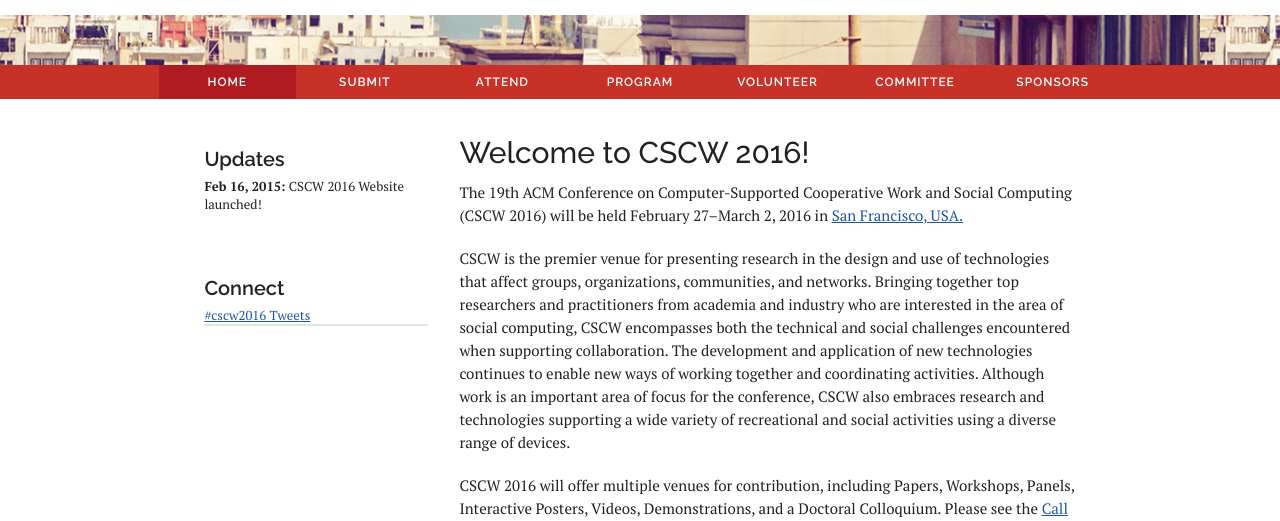
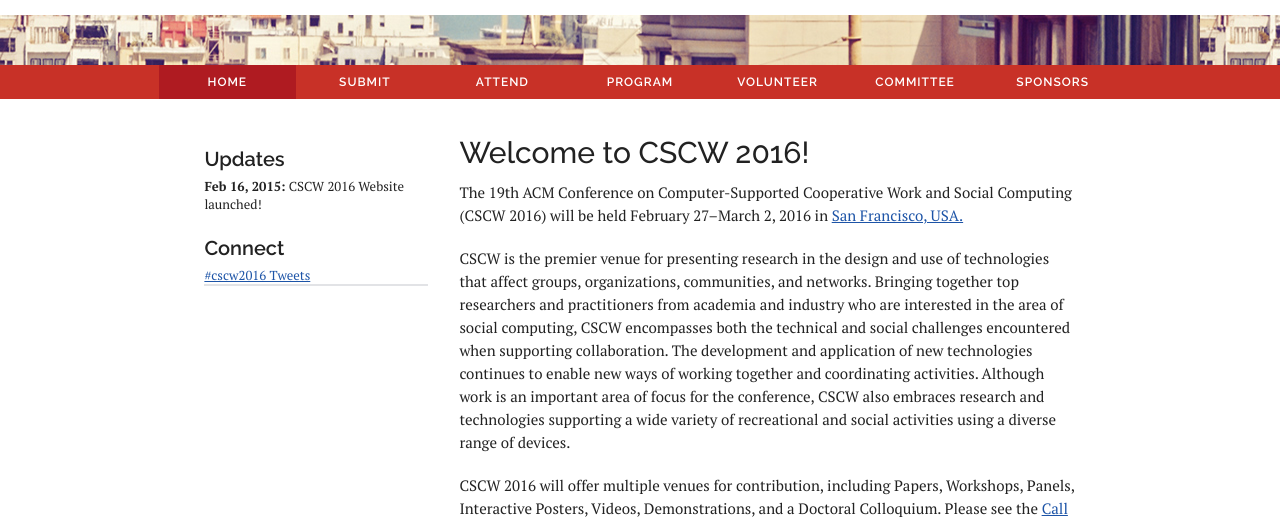
Before and after one commit to niloufars/CSCW2016, a PHP site: page /index.php in a window 1280 px wide. Shown: the part 278-799 px from the top of the page. Run offline with PHP 8.4, Linux system fonts and the light colour scheme; some libraries are stand-ins or nearby versions.

Commit message:
sidebar margin cleanup

```diff
--- a/css/styles.css
+++ b/css/styles.css
@@ -330,7 +330,7 @@ aside {
 }
 
 aside .item {
-	margin-bottom: 30px;
+	margin-bottom: 10px;
 	overflow: hidden;
 }
 
@@ -348,6 +348,10 @@ aside .item .inner {
 aside .item #updates {
 /* 	min-height: 200px; */
 /* 	overflow-y: scroll; */
+}
+
+aside .item #updates p {
+	margin: 0;
 }
 
 aside .subnav {
```
